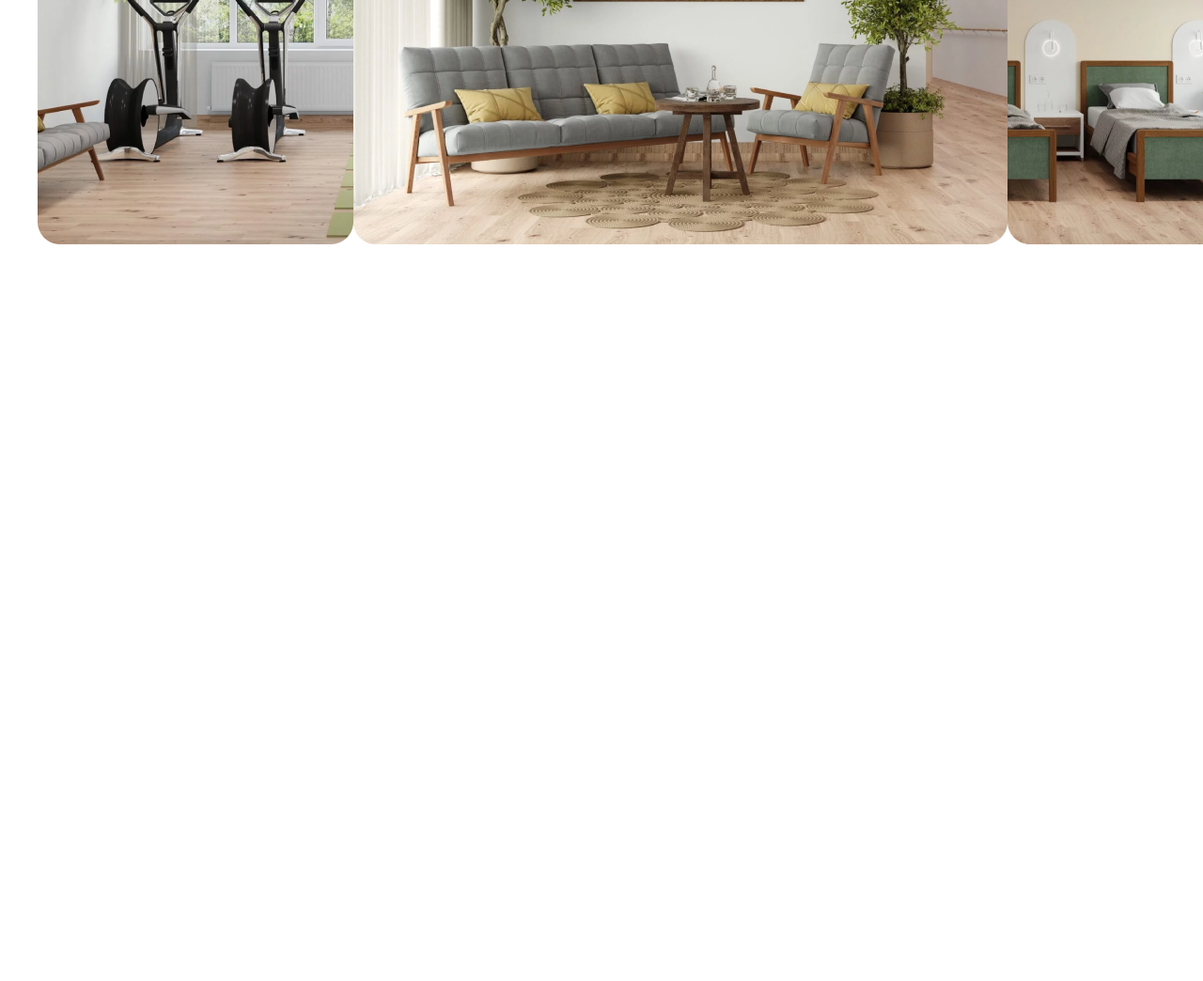
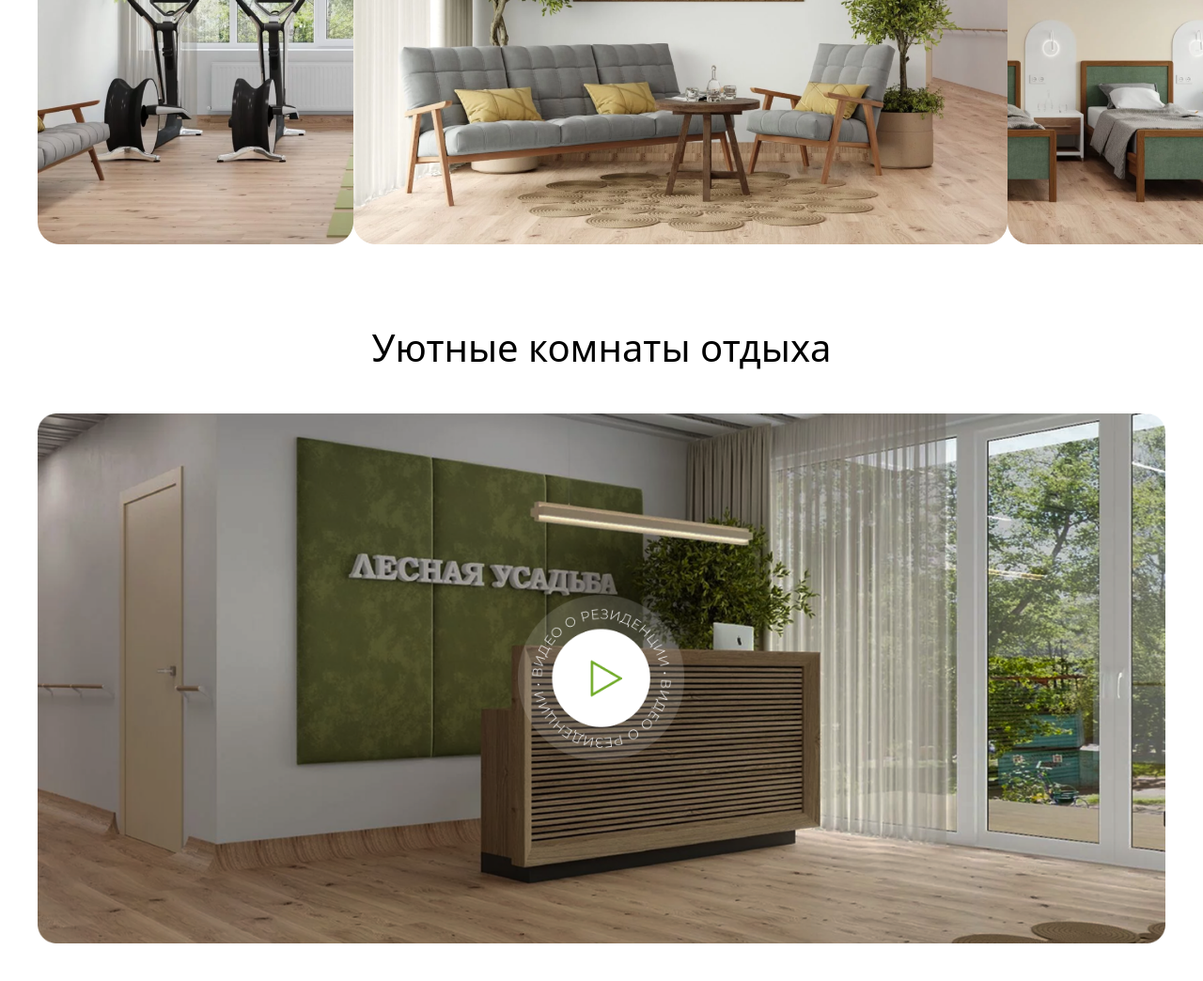
Before and after one commit to MuhammadsolehNusratzoda/third-project-in-git, a website: page src/index.html in a window 1280 px wide. Shown: the part 2895-3939 px from the top of the page at 94% size. Before the commit the page ends 3195 px from the top, so only its background shows below. Drawn offline with nearby package versions, Linux system fonts and the light colour scheme; files that its build step writes are made by us from their sources.

Commit message:
the video is ready

```diff
--- a/src/index.html
+++ b/src/index.html
@@ -107,5 +107,11 @@
             <img src="./Image-04-3.png" alt="">
         </div>
     </div>
+    <div class="text-center mt-10">
+        <h1 class="text-[40px]">Уютные комнаты отдыха</h1>
+    </div>
+    <div class="max-w-350 m-auto p-10">
+        <img class="w-full" src="./Video.png" alt="">
+    </div>
 </body>
 </html>
```
Also changed, not shown: src/Услуги.png (added).
